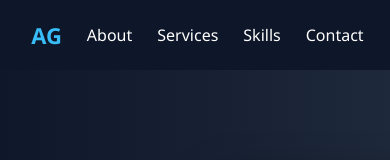
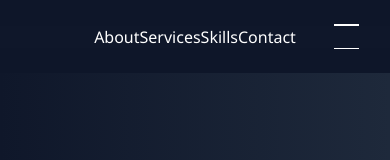
Before and after one commit to Abdub46/profile1, a React (Create React App) app: page / in a window 390 px wide. Shown: the top 160 px of the page. Built offline with nearby package versions, Linux system fonts and the light colour scheme.

Commit message:
Changes on app.js

```diff
--- a/src/App.css
+++ b/src/App.css
@@ -167,3 +167,59 @@ footer {
   background: black;
   font-size: 14px;
 }
+
+
+/* HAMBURGER */
+.hamburger {
+  display: none;
+  flex-direction: column;
+  cursor: pointer;
+}
+
+.hamburger span {
+  height: 3px;
+  width: 25px;
+  background: white;
+  margin: 4px 0;
+  transition: 0.4s;
+}
+
+.hamburger.active span:nth-child(1) {
+  transform: rotate(45deg) translate(5px, 5px);
+}
+
+.hamburger.active span:nth-child(2) {
+  opacity: 0;
+}
+
+.hamburger.active span:nth-child(3) {
+  transform: rotate(-45deg) translate(6px, -6px);
+}
+
+/* MOBILE */
+@media (max-width: 768px) {
+
+  .nav-links {
+    position: absolute;
+    top: 70px;
+    right: 0;
+    background: #0f172a;
+    flex-direction: column;
+    width: 100%;
+    text-align: center;
+    transform: translateY(-200%);
+    transition: 0.4s;
+  }
+
+  .nav-links.active {
+    transform: translateY(0);
+  }
+
+  .nav-links a {
+    margin: 20px 0;
+  }
+
+  .hamburger {
+    display: flex;
+  }
+}
--- a/src/App.js
+++ b/src/App.js
@@ -1,19 +1,32 @@
-import React from "react";
+import React, { useState } from "react";
 import "./App.css";
 
 function App() {
+  const [menuOpen, setMenuOpen] = useState(false);
+
   return (
     <div className="App">
 
       {/* Navbar */}
       <header className="navbar">
         <div className="logo">AG</div>
-        <nav>
-          <a href="#about">About</a>
-          <a href="#services">Services</a>
-          <a href="#skills">Skills</a>
-          <a href="#contact">Contact</a>
+
+        <nav className={menuOpen ? "nav-links active" : "nav-links"}>
+          <a href="#about" onClick={() => setMenuOpen(false)}>About</a>
+          <a href="#services" onClick={() => setMenuOpen(false)}>Services</a>
+          <a href="#skills" onClick={() => setMenuOpen(false)}>Skills</a>
+          <a href="#contact" onClick={() => setMenuOpen(false)}>Contact</a>
         </nav>
+
+        {/* Hamburger */}
+        <div
+          className={menuOpen ? "hamburger active" : "hamburger"}
+          onClick={() => setMenuOpen(!menuOpen)}
+        >
+          <span></span>
+          <span></span>
+          <span></span>
+        </div>
       </header>
 
       {/* Hero Section */}
@@ -31,7 +44,10 @@ function App() {
         </div>
 
         <div className="hero-image">
-          <img src="/profile.jpg" alt="Abdub" />
+          <img
+            src={process.env.PUBLIC_URL + "/profile.jpg"}
+            alt="Abdub"
+          />
         </div>
       </section>
 
@@ -40,37 +56,31 @@ function App() {
         <h2>About Me</h2>
         <p>
           I am a professional Nutritionist passionate about technology.
-          I specialize in web development (HTML, CSS, JavaScript, React),
-          network configuration, ISP setup, PC troubleshooting, and
-          creative graphic design.
+          I specialize in web development, network configuration,
+          ISP setup, PC troubleshooting, and graphic design.
         </p>
       </section>
 
       {/* Services */}
       <section id="services" className="section light">
         <h2>What I Do</h2>
-
         <div className="grid">
           <div className="card">
             <h3>Nutrition Consulting</h3>
             <p>Diet planning, health assessments & lifestyle guidance.</p>
           </div>
-
           <div className="card">
             <h3>Web Development</h3>
             <p>Modern responsive websites & React applications.</p>
           </div>
-
           <div className="card">
             <h3>Network Management</h3>
-            <p>MikroTik config, ISP setup & technical support.</p>
+            <p>MikroTik config & ISP technical support.</p>
           </div>
-
           <div className="card">
             <h3>PC Troubleshooting</h3>
-            <p>Driver fixes, OS installation & optimization.</p>
+            <p>Driver fixes & OS installation.</p>
           </div>
-
           <div className="card">
             <h3>Graphics Design</h3>
             <p>Flyers, posters & branding materials.</p>
@@ -81,7 +91,6 @@ function App() {
       {/* Skills */}
       <section id="skills" className="section">
         <h2>Technical Skills</h2>
-
         <div className="skills">
           <Skill name="HTML & CSS" percent="95%" />
           <Skill name="JavaScript & React" percent="88%" />
@@ -106,8 +115,11 @@ function App() {
         </div>
       </section>
 
+      {/* Footer */}
       <footer>
-        © {new Date().getFullYear()} Abdub Galgallo. All Rights Reserved.
+        © {new Date().getFullYear()} Abdub Galgallo | All right Reserved.
+        <br />
+        Powered by Horizon Solutions
       </footer>
 
     </div>
```
Also changed, not shown: src/profile.jpg (renamed from public/profile.jpg).
